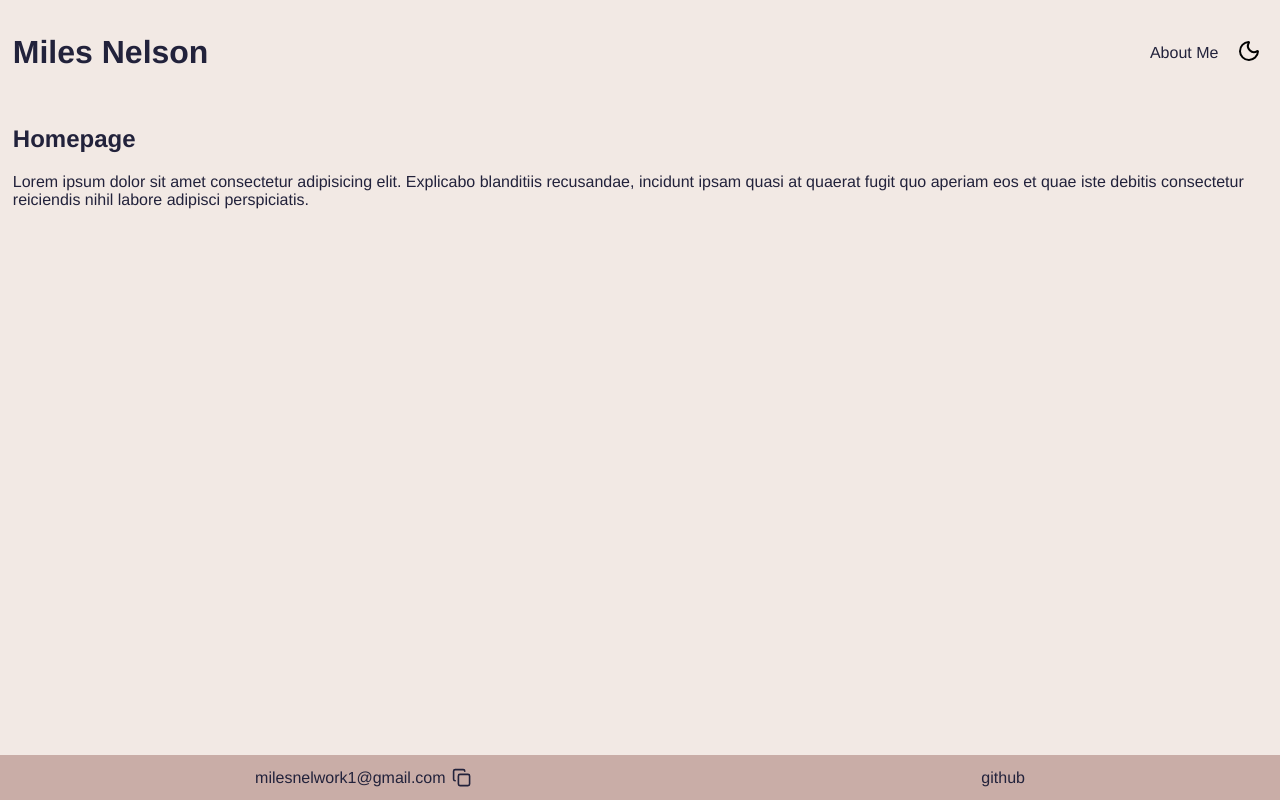
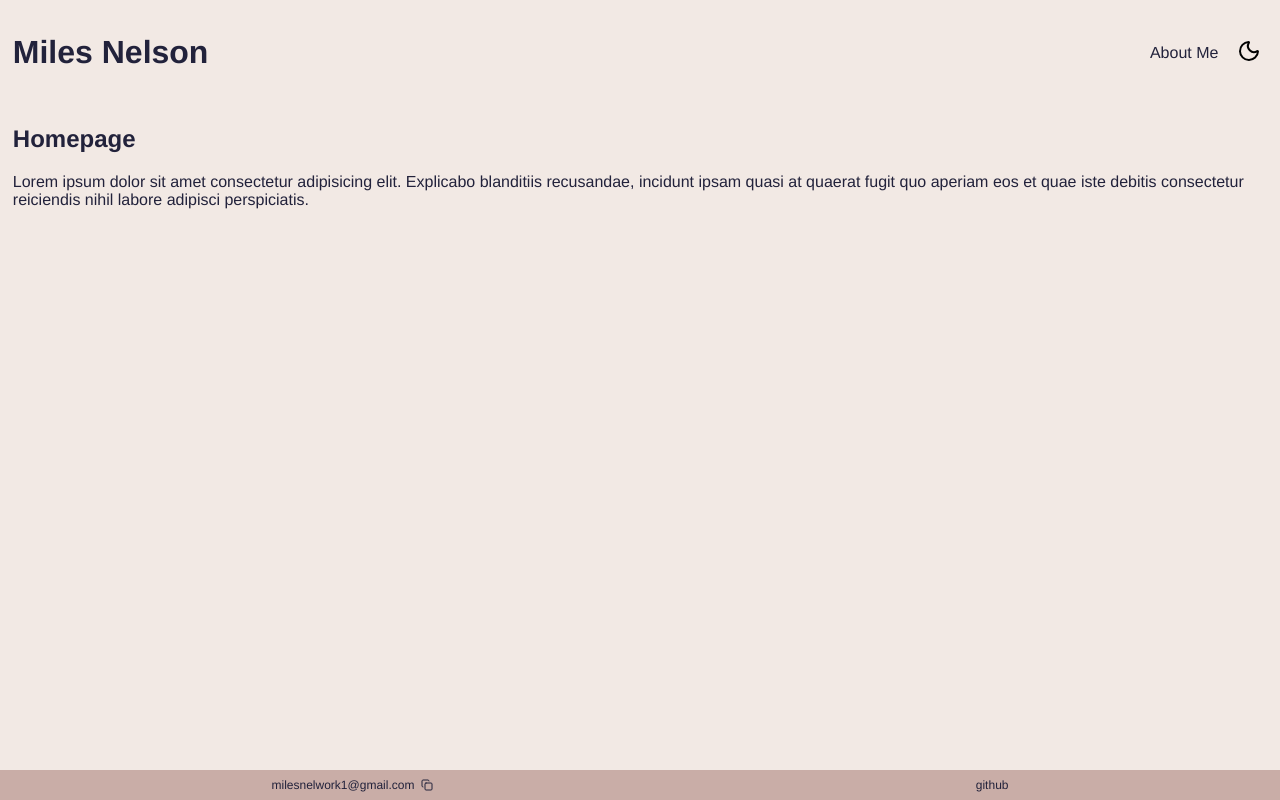
Before and after one commit to MisterPrestoGamer/personal_website, a React (Vite) app: page / in a window 1280 px wide. Built offline with nearby package versions, Linux system fonts and the light colour scheme.

Commit message:
update footer

```diff
--- a/src/components/footer/footer.jsx
+++ b/src/components/footer/footer.jsx
@@ -1,23 +1,30 @@
 import styles from "./footer.module.css";
-import { Copy } from "lucide-react";
+import { Copy, CopyCheck } from "lucide-react";
+import { useState } from "react";
+
+const EMAIL = 'milesnelwork1@gmail.com'
 
 export default function Footer({ darkmode }) {
-  async function setClipboard(event) {
-    const type = "text/plain";
-    const clipboardItemData = {
-      [type]: event.target.textContent,
-    };
-    const clipboardItem = new ClipboardItem(clipboardItemData);
-    await navigator.clipboard.write([clipboardItem]);
+  const [recentlyCoppied, setRecentlyCoppied] = useState(false);
+  async function setClipboard() {
+    await navigator.clipboard.writeText(EMAIL);
+    if (recentlyCoppied) return;
+    setRecentlyCoppied(true);
+    setTimeout(()=>{
+      setRecentlyCoppied(false);
+    }, 1500)
   }
 
   return (
     <div className={darkmode ? `${styles.footer} altDarkmode` : styles.footer}>
       <div className={styles.contactInfo}>
-        <button onClick={setClipboard} className={styles.email}>
+        <div className={styles.email} onClick={setClipboard}>
+        <div >
           milesnelwork1@gmail.com
-          <Copy size={"1.5vw"} />
-        </button>
+
+        </div>
+        {recentlyCoppied ? <CopyCheck size={"1.5vh"} /> : <Copy size={"1.5vh"} />}
+        </div>
 
         <a
           className={styles.github}
--- a/src/components/footer/footer.module.css
+++ b/src/components/footer/footer.module.css
@@ -6,7 +6,13 @@
   display: flex;
   justify-content: space-around;
   align-items: center;
-  padding: 1vw 0 1vw 0;
+  padding: 1vh 0 1vh 0;
+}
+
+.email button {
+  border:none;
+  background: none;
+  color: inherit;
 }
 
 .email,
@@ -23,7 +29,7 @@
   border: none;
   color: inherit;
   font-family: inherit;
-  font-size: inherit;
+  font-size: 1.5vh;
 }
 
 .email:hover,
@@ -32,3 +38,9 @@
   opacity: 70%;
   cursor: pointer;
 }
+
+.email:active,
+.copy:active,
+.github:active {
+  opacity: 100%;
+}
```
